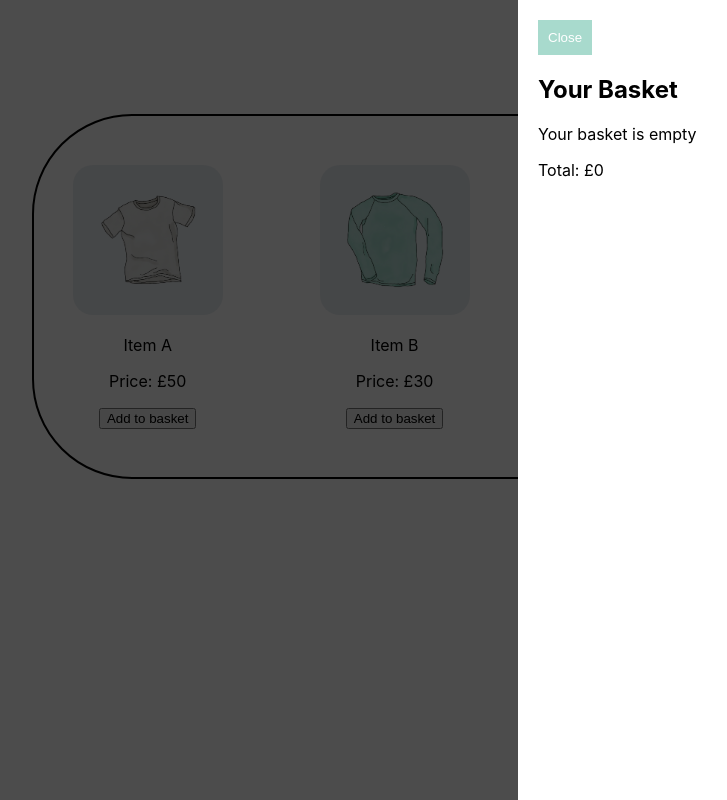
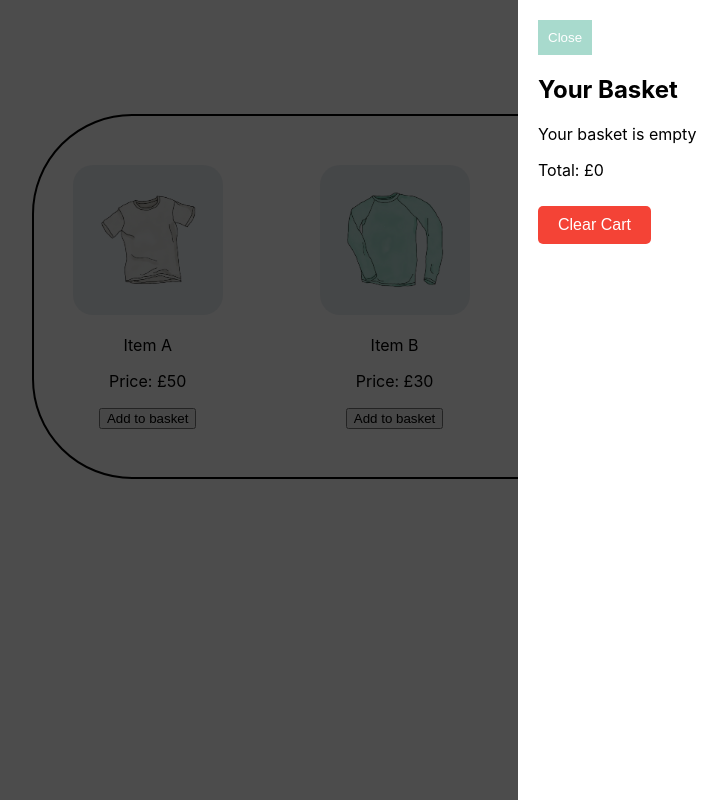
Before and after one commit to dijisolanke/cart, a React (Create React App) app: page / in a window 1280 px wide. Both pictures are taken after a click on the button 1221 px from the left and 57 px from the top of the page. Shown: the whole page, without its empty margins (122-849 px from the left). Built offline with nearby package versions, Linux system fonts and the light colour scheme.

Commit message:
logic complete

```diff
--- a/src/Components/BasketOverlay/index.tsx
+++ b/src/Components/BasketOverlay/index.tsx
@@ -10,6 +10,43 @@ interface BasketOverlayProps {
 
 const BasketOverlay = ({ cart, isVisible, onClose }: BasketOverlayProps) => {
   if (!isVisible) return null;
+
+  const calculateDiscountForA = (cart: Item[]) => {
+    const discountItemA = cart.find((item) => item.id === "a"); // Apply discount to item with id "a"
+    if (discountItemA && discountItemA.quantity >= 3) {
+      return Math.floor(discountItemA.quantity / 3) * 20;
+    }
+    return 0;
+  };
+
+  // Function to calculate the discount for item B
+  const calculateDiscountForB = (cart: Item[]) => {
+    const discountItemB = cart.find((item) => item.id === "b"); // Apply discount to item with id "b"
+    if (discountItemB && discountItemB.quantity >= 2) {
+      return Math.floor(discountItemB.quantity / 2) * 15;
+    }
+    return 0;
+  };
+
+  const calculateTotalPrice = (cart: Item[]) => {
+    //sums the prices of all items in the cart, taking their quantities into account
+    const baseTotal = cart.reduce(
+      (total, item) => total + item.price * item.quantity,
+      0
+    );
+
+    const discountA = calculateDiscountForA(cart);
+    const discountB = calculateDiscountForB(cart);
+    return baseTotal - discountA - discountB; //The final price is the baseTotal minus both discounts
+  };
+
+  const handleClearCart = () => {
+    localStorage.clear(); // Clear all local storage
+    window.location.reload(); // Refresh the page
+  };
+
+  const discountA = calculateDiscountForA(cart);
+  const discountB = calculateDiscountForB(cart);
 
   return (
     <div className="overlay">
@@ -34,9 +71,19 @@ const BasketOverlay = ({ cart, isVisible, onClose }: BasketOverlayProps) => {
           </ul>
         )}
         <p>
-          Total: £
-          {cart.reduce((total, item) => total + item.price * item.quantity, 0)}
+          Total: £{calculateTotalPrice(cart)}{" "}
+          <span className={cart.length ? "" : "hide-message"}>
+            (Includes discounts: £{discountA + discountB})
+            <br />
+            <br />
+            £20 off for every 3 "A"s,
+            <br />
+            £15 off for every 2 "B"s
+          </span>
         </p>
+        <button className="clear-cart-btn" onClick={handleClearCart}>
+          Clear Cart
+        </button>
       </div>
     </div>
   );
--- a/src/Components/BasketOverlay/styles.css
+++ b/src/Components/BasketOverlay/styles.css
@@ -60,3 +60,21 @@ ul li p {
 ul li span {
   font-weight: bold;
 }
+.hide-message {
+  display: none;
+}
+
+.clear-cart-btn {
+  background-color: #f44336; /* Red color */
+  color: white;
+  border: none;
+  padding: 10px 20px;
+  font-size: 16px;
+  border-radius: 5px;
+  cursor: pointer;
+  margin-top: 10px;
+}
+
+.clear-cart-btn:hover {
+  background-color: #d32f2f; /* Darker red on hover */
+}
```
